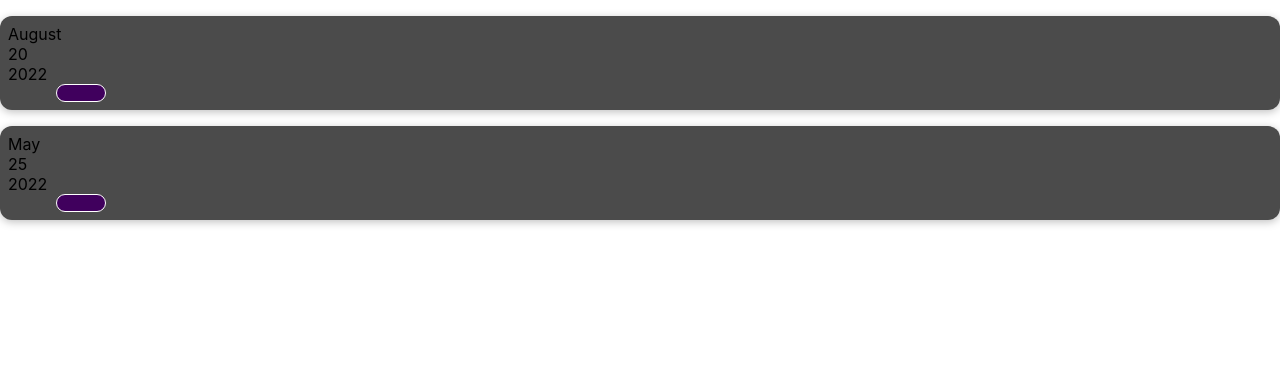
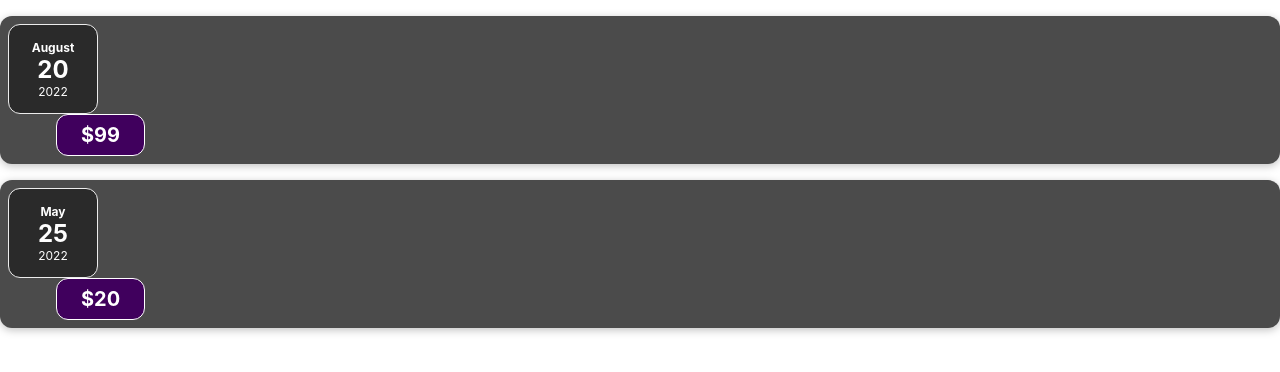
Before and after one commit to egemenbahtiyar/my-react-app, a React (Create React App) app: page / in a window 1280 px wide. Shown: the top 372 px of the page. Built offline with nearby package versions, Linux system fonts and the light colour scheme.

Commit message:
Component was divided into two components.

```diff
--- a/src/App.js
+++ b/src/App.js
@@ -6,20 +6,26 @@
             title: "Toilet paper",
             amount: 2,
             price: "$99",
-            date: new Date("2022", "7", "20"),
+            date: new Date(2022, 7, 20),
         },
         {
             id: 2,
             title: "Book",
             amount: 2,
             price: "$20",
-            date: new Date("2022", "4", "25"),
+            date: new Date(2022, 4, 25),
         },
     ];
     return (
         <div>
-            <ExpenseItem date={dataList[0].date}></ExpenseItem>
-            <ExpenseItem date={dataList[1].date}></ExpenseItem>
+            <ExpenseItem
+                date={dataList[0].date}
+                price={dataList[0].price}
+            ></ExpenseItem>
+            <ExpenseItem
+                date={dataList[1].date}
+                price={dataList[1].price}
+            ></ExpenseItem>
         </div>
     );
 }
--- /dev/null
+++ b/src/components/ExpenseDate.css
@@ -0,0 +1,26 @@
+.expense-date {
+    display: flex;
+    flex-direction: column;
+    width: 5.5rem;
+    height: 5.5rem;
+    border: 1px solid #ececec;
+    background-color: #2a2a2a;
+    color: white;
+    border-radius: 12px;
+    align-items: center;
+    justify-content: center;
+}
+
+.expense-date__month {
+    font-size: 0.75rem;
+    font-weight: bold;
+}
+
+.expense-date__year {
+    font-size: 0.75rem;
+}
+
+.expense-date__day {
+    font-size: 1.5rem;
+    font-weight: bold;
+}
--- /dev/null
+++ b/src/components/ExpenseDate.js
@@ -0,0 +1,14 @@
+import "./ExpenseDate.css";
+function ExpenseDate(props) {
+    let month = props.date.toLocaleString("en-US", { month: "long" });
+    let day = props.date.toLocaleString("en-US", { day: "2-digit" });
+    let year = props.date.getFullYear();
+    return (
+        <div className="expense-date">
+            <div className="expense-date__month">{month}</div>
+            <div className="expense-date__day">{day}</div>
+            <div className="expense-date__year">{year}</div>
+        </div>
+    );
+}
+export default ExpenseDate;
--- a/src/components/ExpenseItem.js
+++ b/src/components/ExpenseItem.js
@@ -1,14 +1,11 @@
 import "./ExpenseItem.css";
+import ExpenseDate from "./ExpenseDate";
 function ExpenseItem(props) {
-    let month = props.date.toLocaleString("en-US", { month: "long" });
-    let day = props.date.toLocaleString("en-US", { day: "2-digit" });
-    let year = props.date.getFullYear();
     return (
         <div className="expense-item">
             <div>
-                <div>{month}</div>
-                <div>{day}</div>
-                <div>{year}</div>
+                <ExpenseDate date={props.date} />
+
                 <div className="expense-item__description">
                     <h2>{props.amount}</h2>
                     <div className="expense-item__price">{props.price}</div>
```
